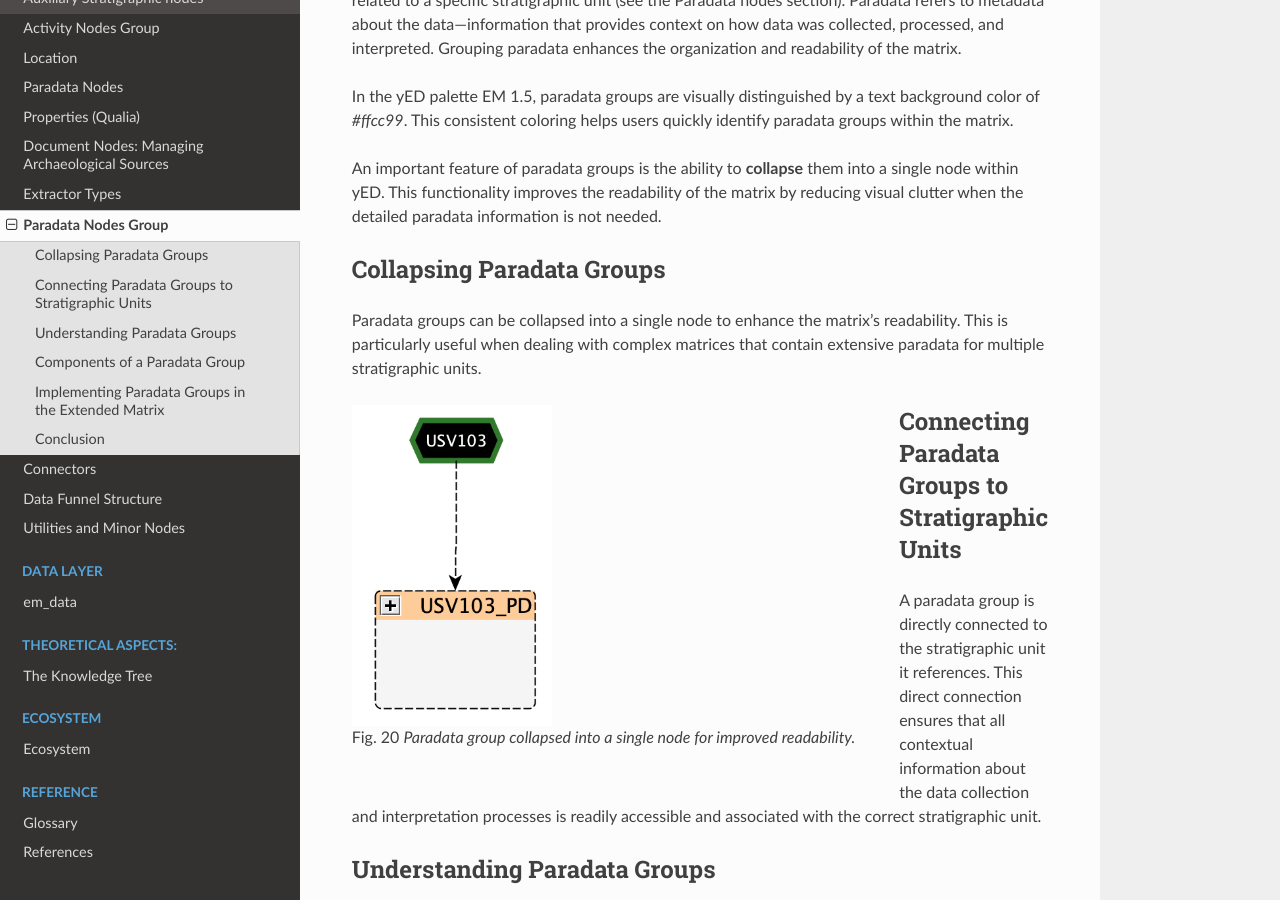
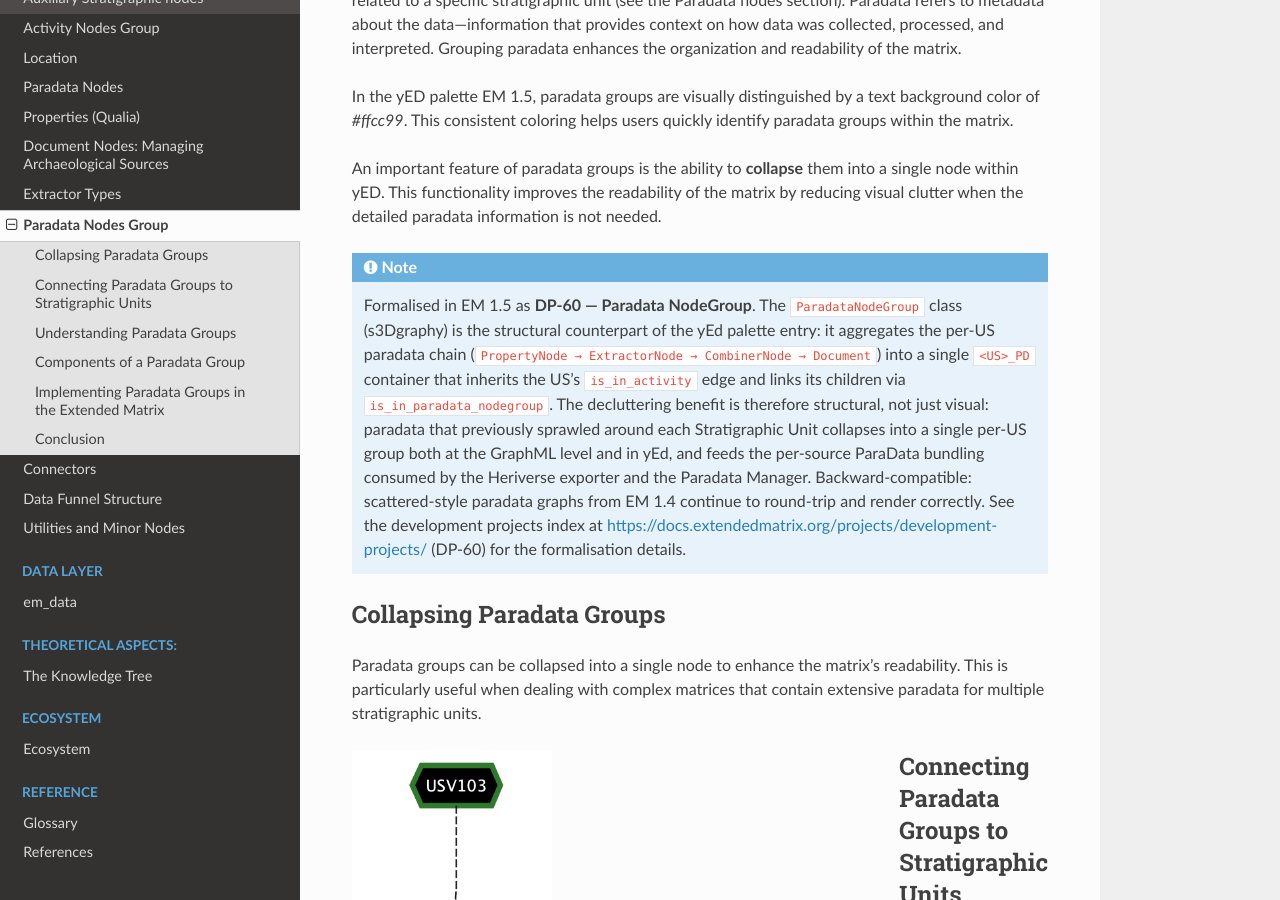
Before and after one commit to zalmoxes-laran/ExtendedMatrix-doc, a Sphinx documentation site: the page built from docs/paradata_group.rst, in a window 1280 px wide and 900 px high, scrolled down 800 px. Built offline with Sphinx 7.4.7 and the Read the Docs theme 3.1.0, drawn with Linux system fonts in a browser that asks for light colours; pages that are not in the unit, such as notebooks, are missing from menus.

Commit message:
Update paradata_group.rst

```diff
--- a/docs/paradata_group.rst
+++ b/docs/paradata_group.rst
@@ -12,6 +12,23 @@ Paradata Nodes Group
 In the yED palette EM 1.5, paradata groups are visually distinguished by a text background color of `#ffcc99`. This consistent coloring helps users quickly identify paradata groups within the matrix.
 
 An important feature of paradata groups is the ability to **collapse** them into a single node within yED. This functionality improves the readability of the matrix by reducing visual clutter when the detailed paradata information is not needed.
+
+.. note::
+   Formalised in EM 1.5 as **DP-60 — Paradata NodeGroup**. The
+   ``ParadataNodeGroup`` class (s3Dgraphy) is the structural counterpart
+   of the yEd palette entry: it aggregates the per-US paradata chain
+   (``PropertyNode → ExtractorNode → CombinerNode → Document``) into a
+   single ``<US>_PD`` container that inherits the US's
+   ``is_in_activity`` edge and links its children via
+   ``is_in_paradata_nodegroup``. The decluttering benefit is therefore
+   structural, not just visual: paradata that previously sprawled around
+   each Stratigraphic Unit collapses into a single per-US group both at
+   the GraphML level and in yEd, and feeds the per-source ParaData
+   bundling consumed by the Heriverse exporter and the Paradata Manager.
+   Backward-compatible: scattered-style paradata graphs from EM 1.4
+   continue to round-trip and render correctly. See the development
+   projects index at https://docs.extendedmatrix.org/projects/development-projects/
+   (DP-60) for the formalisation details.
 
 Collapsing Paradata Groups
 --------------------------
```
